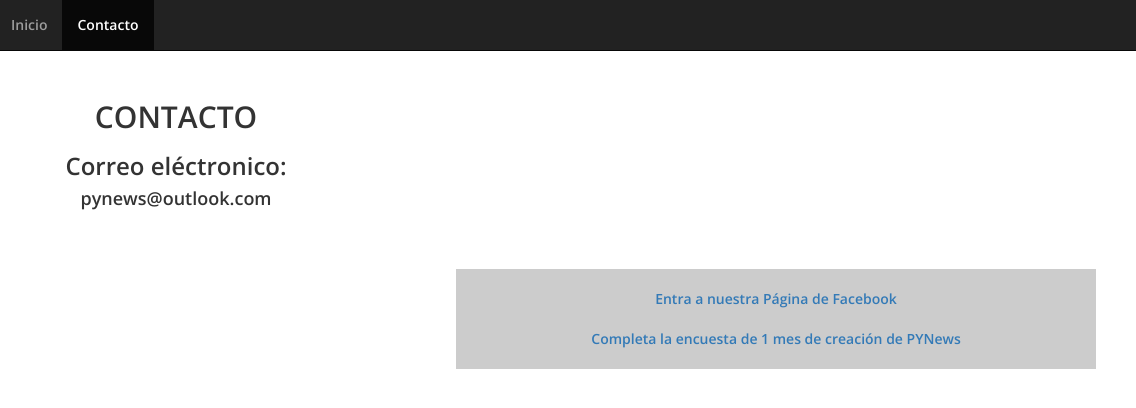
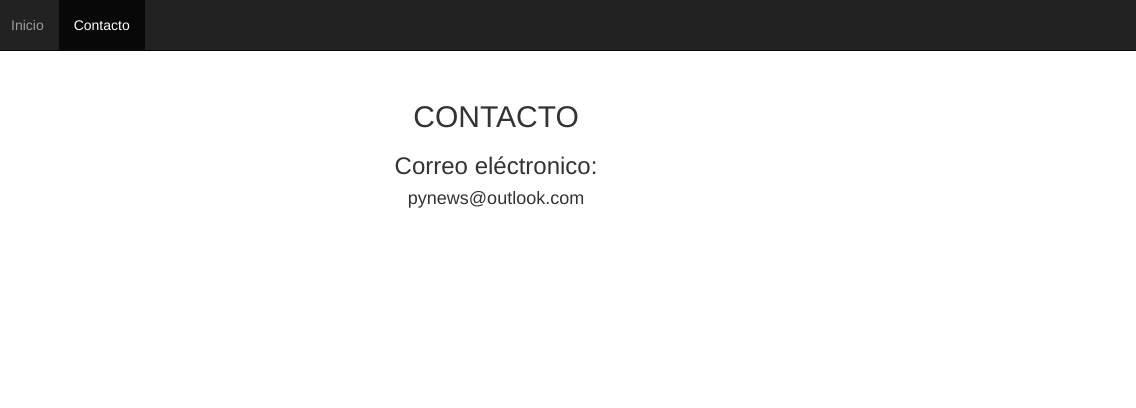
Before and after one commit to pabdani/pynews, a plain HTML site: page contacto.html in a window 1280 px wide. Shown: the full height of the page, 144-1280 px from the left. Drawn offline with nearby package versions, Linux system fonts and the light colour scheme.

Commit message:
Update contacto.html

```diff
--- a/contacto.html
+++ b/contacto.html
@@ -7,7 +7,7 @@
         <link href="https://fonts.googleapis.com/css2?family=Open+Sans:wght@600&display=swap" rel="stylesheet">
         <link href="https://fonts.googleapis.com/css2?family=Roboto:wght@500&display=swap" rel="stylesheet">
         <meta name="viewport" content="width=device-width, user-scalable=no, initial-scale=1.0, maximum-scale=1.0, minimum-scale=1.0">
-        <link href="main.css" rel="stylesheet" />
+        <link href="contact-style.css" rel="stylesheet" />
     </head>
     <body>
 
@@ -47,12 +47,6 @@
                 <h4>pynews@outlook.com</h4>
                 <br>
              </div>
-
-            <aside>
-                <a href="https://pynews.ml/fb" style="text-decoration: none;">Entra a nuestra Página de Facebook</a> <br> <br>
-                <a href="https://pynews.ml/1mes" style="text-decoration:none; margin-top: 5px;">Completa la encuesta de 1 mes de creación de PYNews</a>
-                <br>
-            </aside>
         </div>
     </body>
 </html>
```
